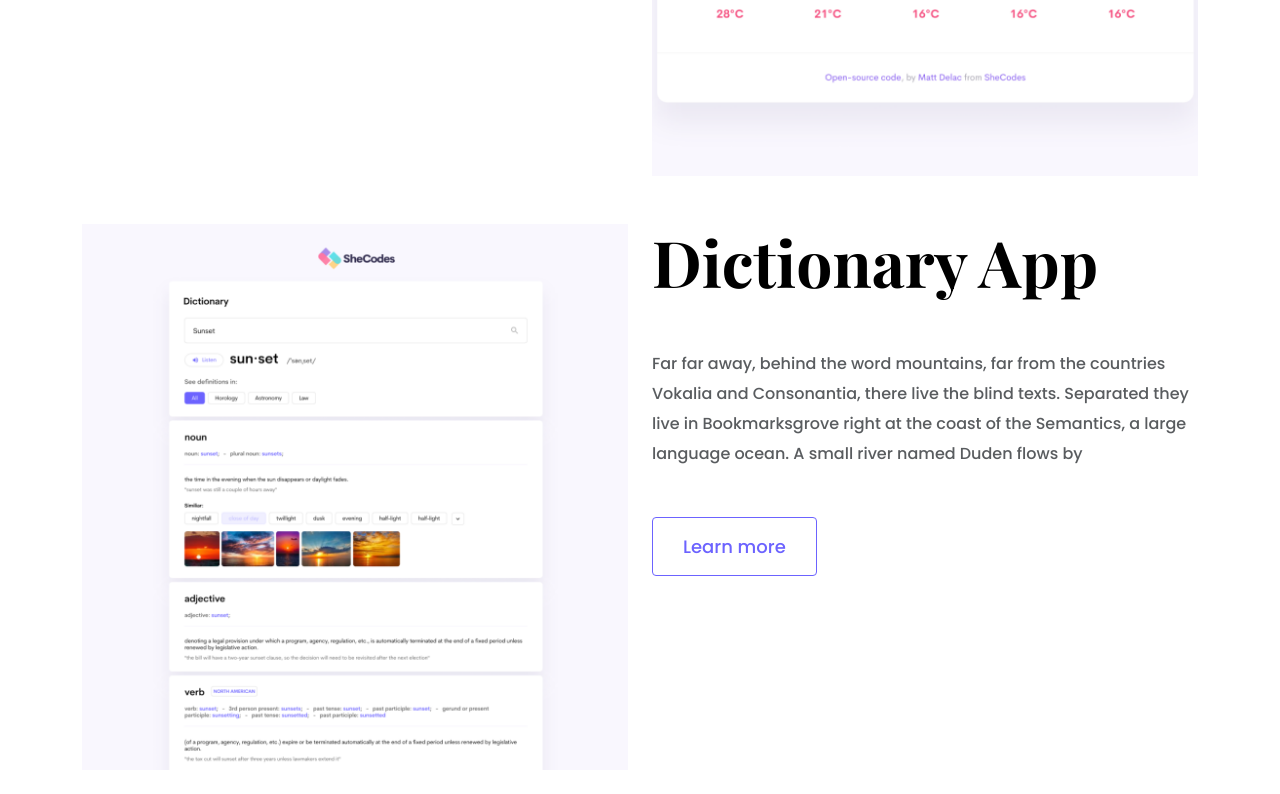
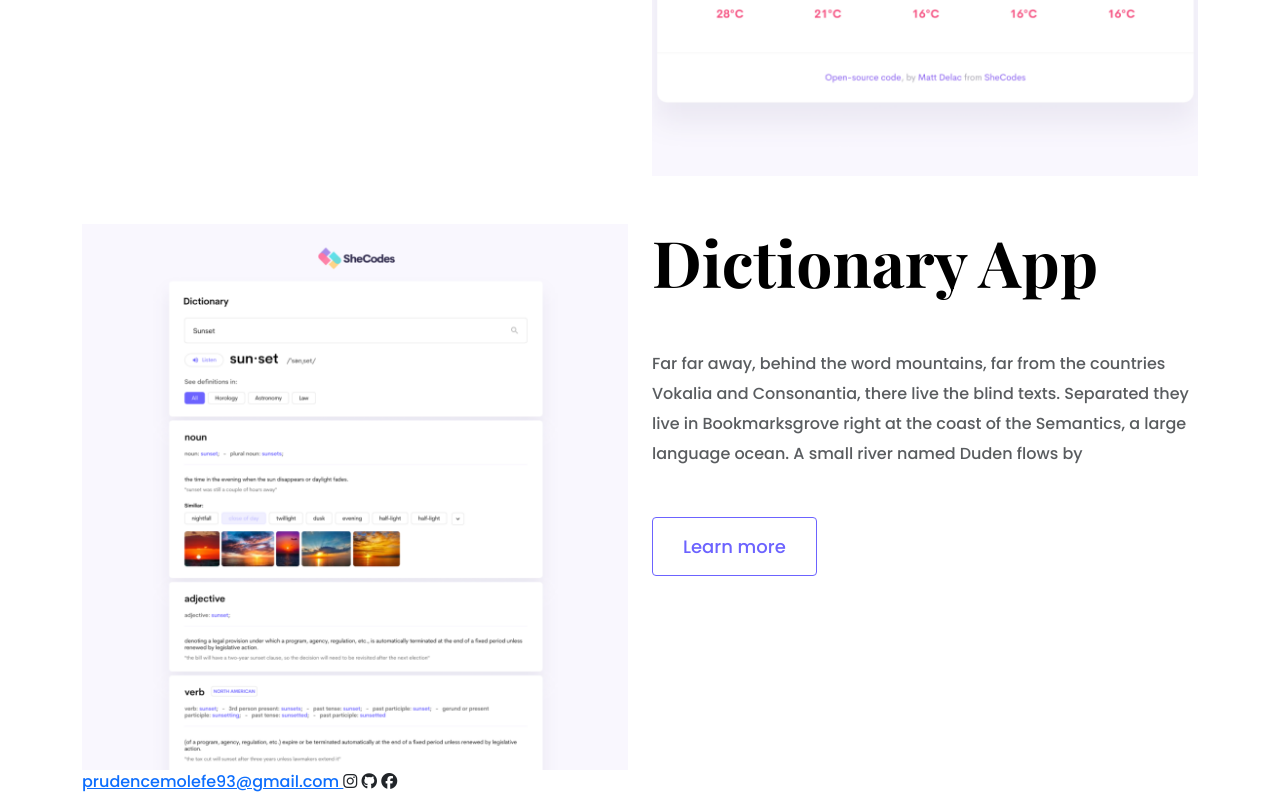
Before and after one commit to Mahao05/portfolio-project, a plain HTML site: page index.html in a window 1280 px wide. Shown: the part 1828-2622 px from the top of the page. Before the commit the page ends 2598 px from the top, so only its background shows below. Drawn offline with nearby package versions, Linux system fonts and the light colour scheme; a web font is replaced by a local one.

Commit message:
Updated index.html and about.html

```diff
--- a/index.html
+++ b/index.html
@@ -124,6 +124,14 @@
           </div>
         </div>
       </div>
+      <footer>
+        <a href="mailto:prudencemolefe93@gmail.com" class="email-link">
+          prudencemolefe93@gmail.com
+        </a>
+        <i class="fa-brands fa-instagram"></i>
+        <i class="fa-brands fa-github"></i>
+        <i class="fa-brands fa-facebook"></i>
+      </footer>
     </div>
   </body>
 </html>
```
Also changed, not shown: about.html (+1 -1 lines).
